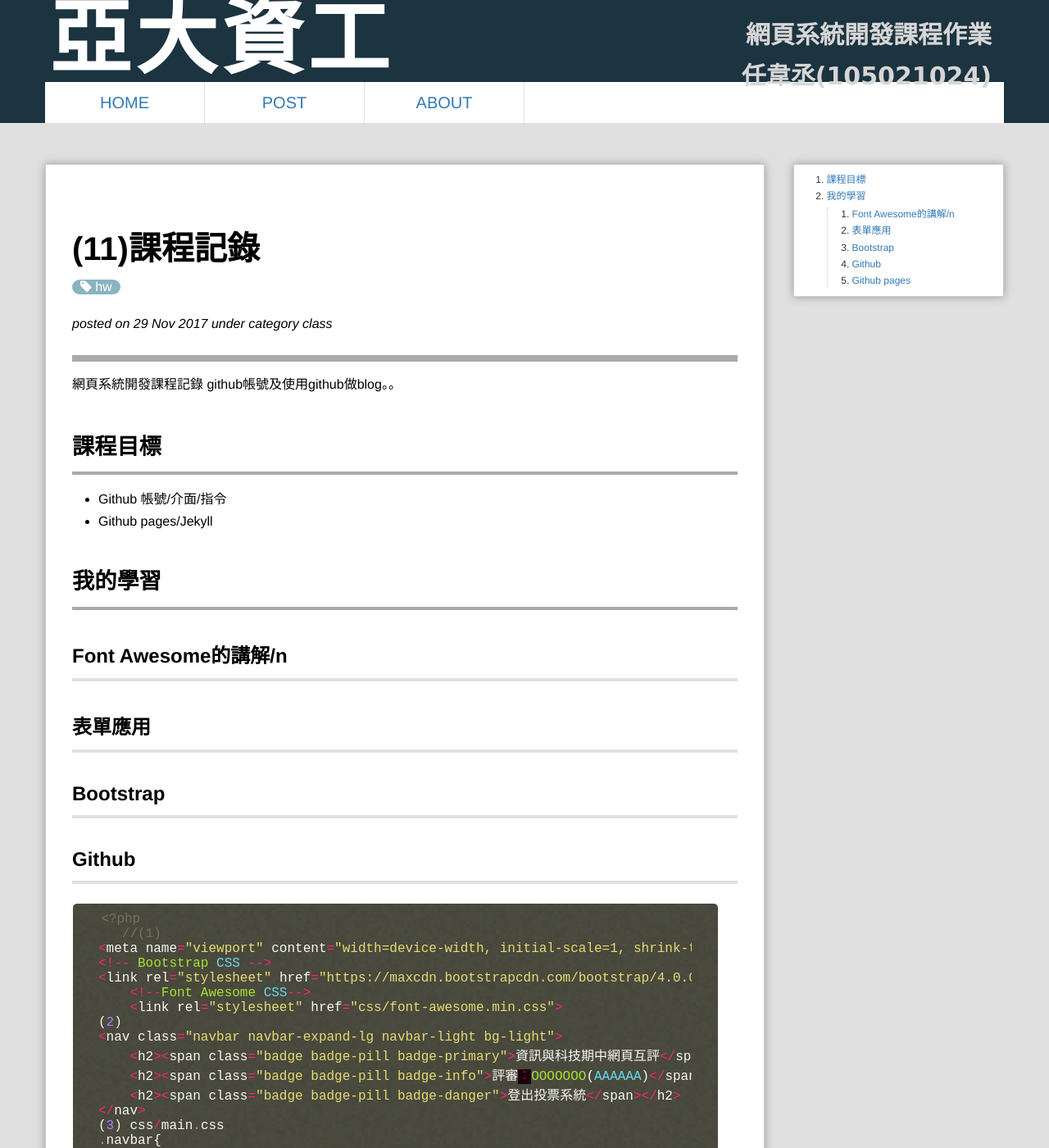
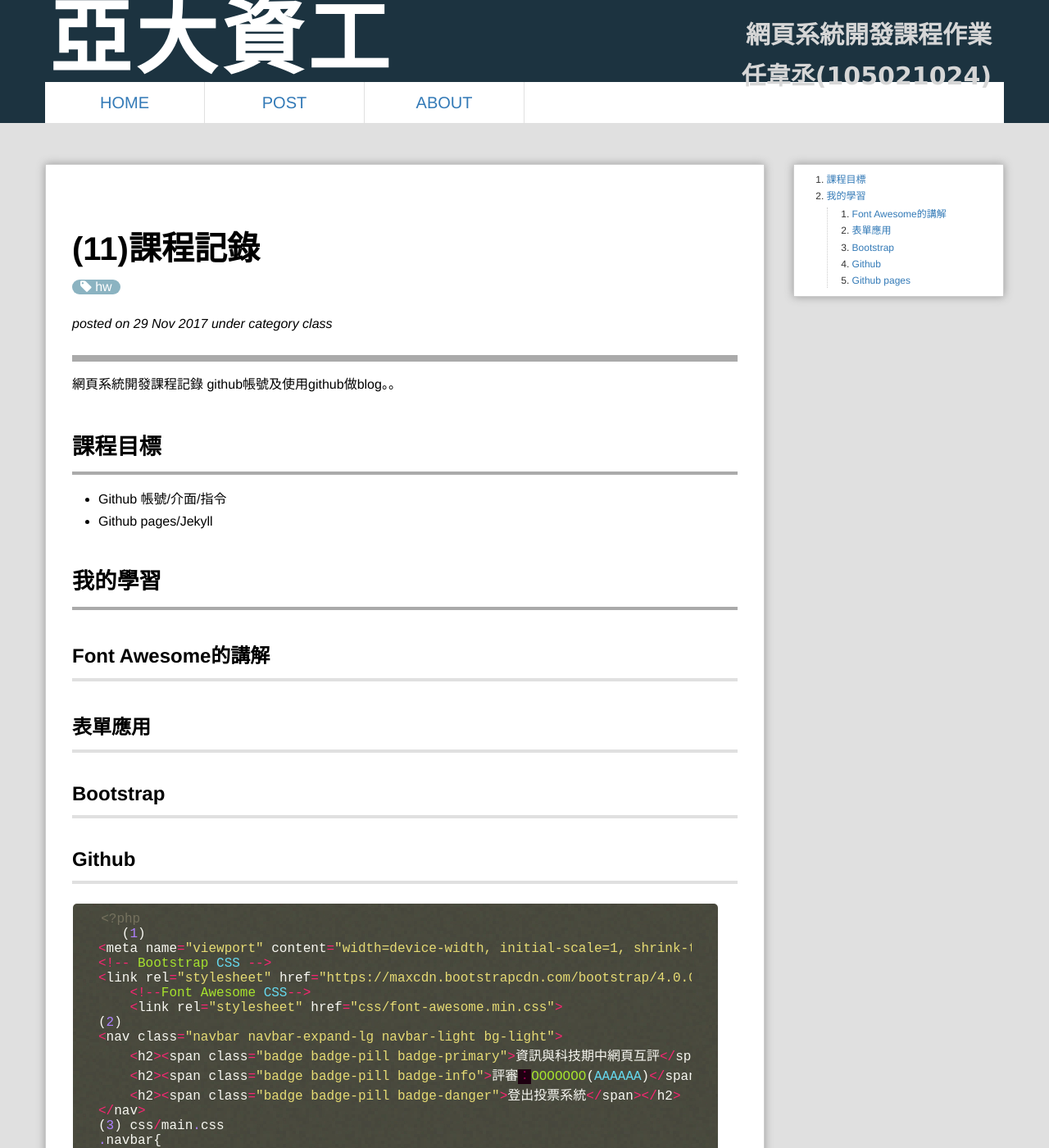
Before and after one commit to wily125/webcourse, a Jekyll site: the page built from _posts/2017-11-29-Class11.md, in a window 1280 px wide and 1400 px high. Shown: the whole window at 82% size. Built offline with Jekyll 4.4.1, drawn with Linux system fonts in a browser that asks for light colours; Markdown is read by kramdown in place of the engine named in the settings; comment, search, counter and statistics services are not loaded.

Commit message:
Update 2017-11-29-Class11.md

````diff
--- a/_posts/2017-11-29-Class11.md
+++ b/_posts/2017-11-29-Class11.md
@@ -14,7 +14,7 @@ github帳號及使用github做blog。。
 - Github pages/Jekyll
 
 # 我的學習
-##Font Awesome的講解/n
+##Font Awesome的講解
 ##表單應用
 ##Bootstrap
 ##Github
@@ -23,7 +23,7 @@ github帳號及使用github做blog。。
 
 ```php
 <?php
-   //(1)
+   (1)
 <meta name="viewport" content="width=device-width, initial-scale=1, shrink-to-fit=no">
 <!-- Bootstrap CSS -->
 <link rel="stylesheet" href="https://maxcdn.bootstrapcdn.com/bootstrap/4.0.0-beta.2/css/bootstrap.min.css" integrity="sha384-PsH8R72JQ3SOdhVi3uxftmaW6Vc51MKb0q5P2rRUpPvrszuE4W1povHYgTpBfshb" crossorigin="anonymous">
@@ -73,8 +73,6 @@ box-sizing: border-box;
 box-shadow: 2px 4px 5px #9999BB;
 text-align: center;
 }
-   //
-   //
 ?>
 ```
 ##Github pages
````
